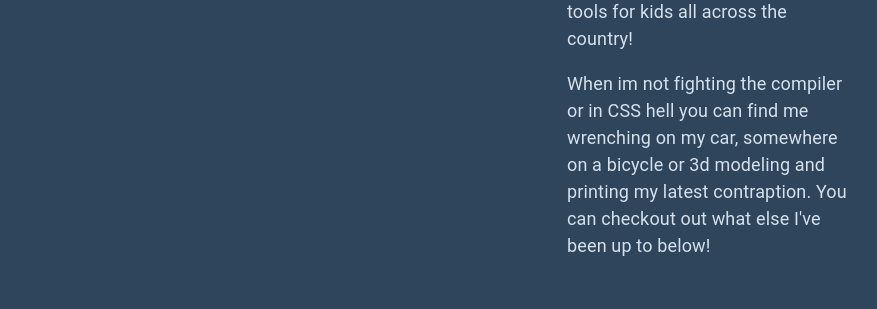
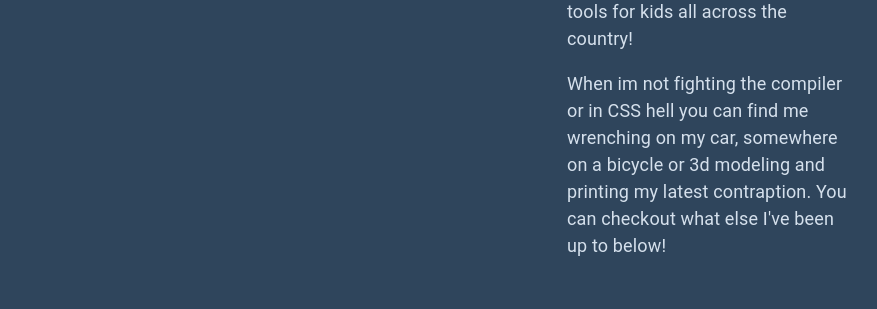
Before and after one commit to coykwan/coykwan.com2, a Next.js app: page / in a window 1280 px wide. Shown: the part 334-643 px from the top of the page, without its empty margins (161-1038 px from the left). Built offline with nearby package versions, Linux system fonts and the light colour scheme.

Commit message:
Update Intro.tsx typo

```diff
--- a/src/components/Intro/Intro.tsx
+++ b/src/components/Intro/Intro.tsx
@@ -18,7 +18,7 @@ export const Intro: React.FC = () => {
         <p className={styles["intro"]}>
           When im not fighting the compiler or in CSS hell you can find me
           wrenching on my car, somewhere on a bicycle or 3d modeling and
-          printing my latest contraption. You can checkout out what else I've been up to below!
+          printing my latest contraption. You can checkout what else I've been up to below!
         </p>
       </div>
     </>
```
